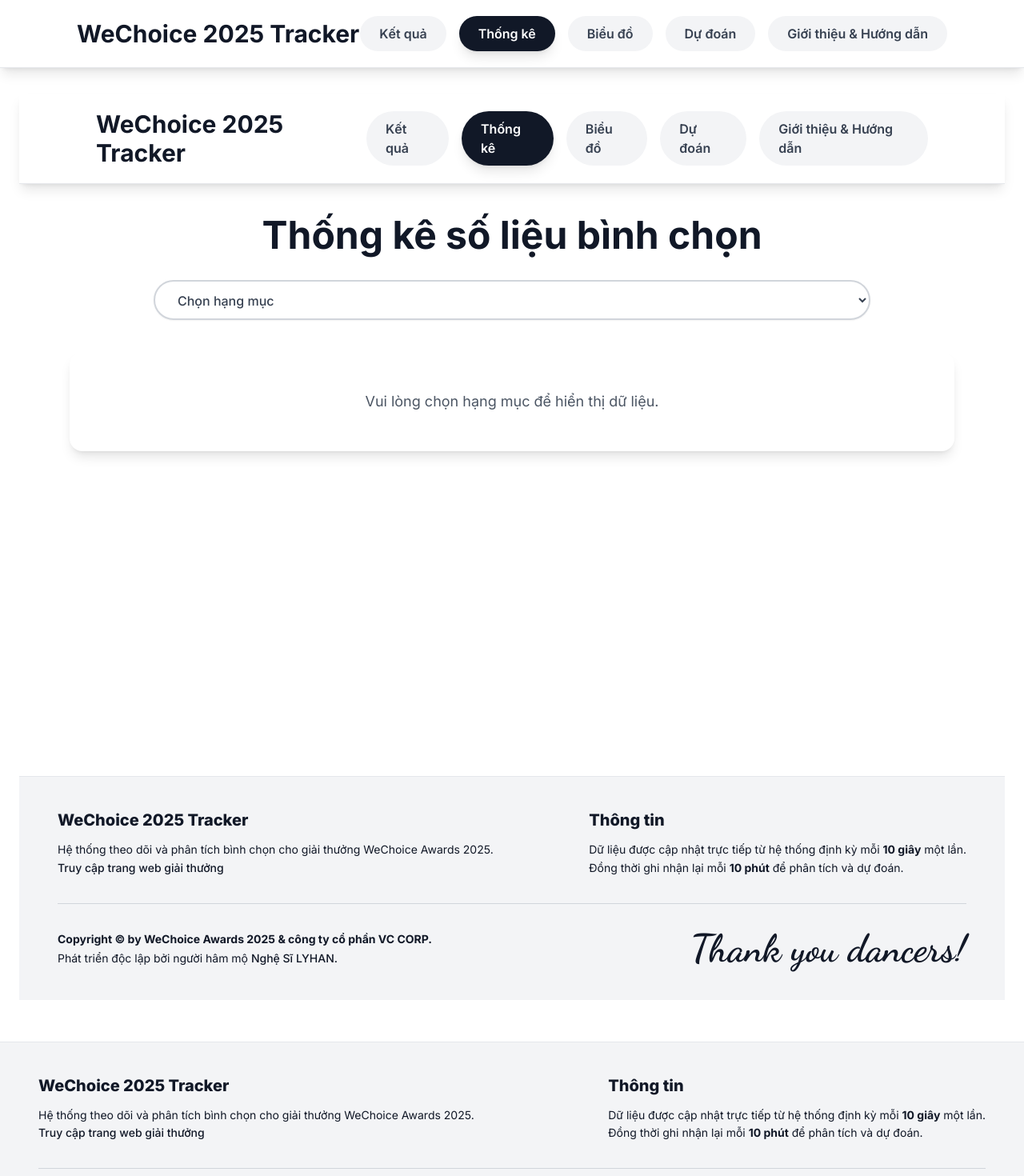
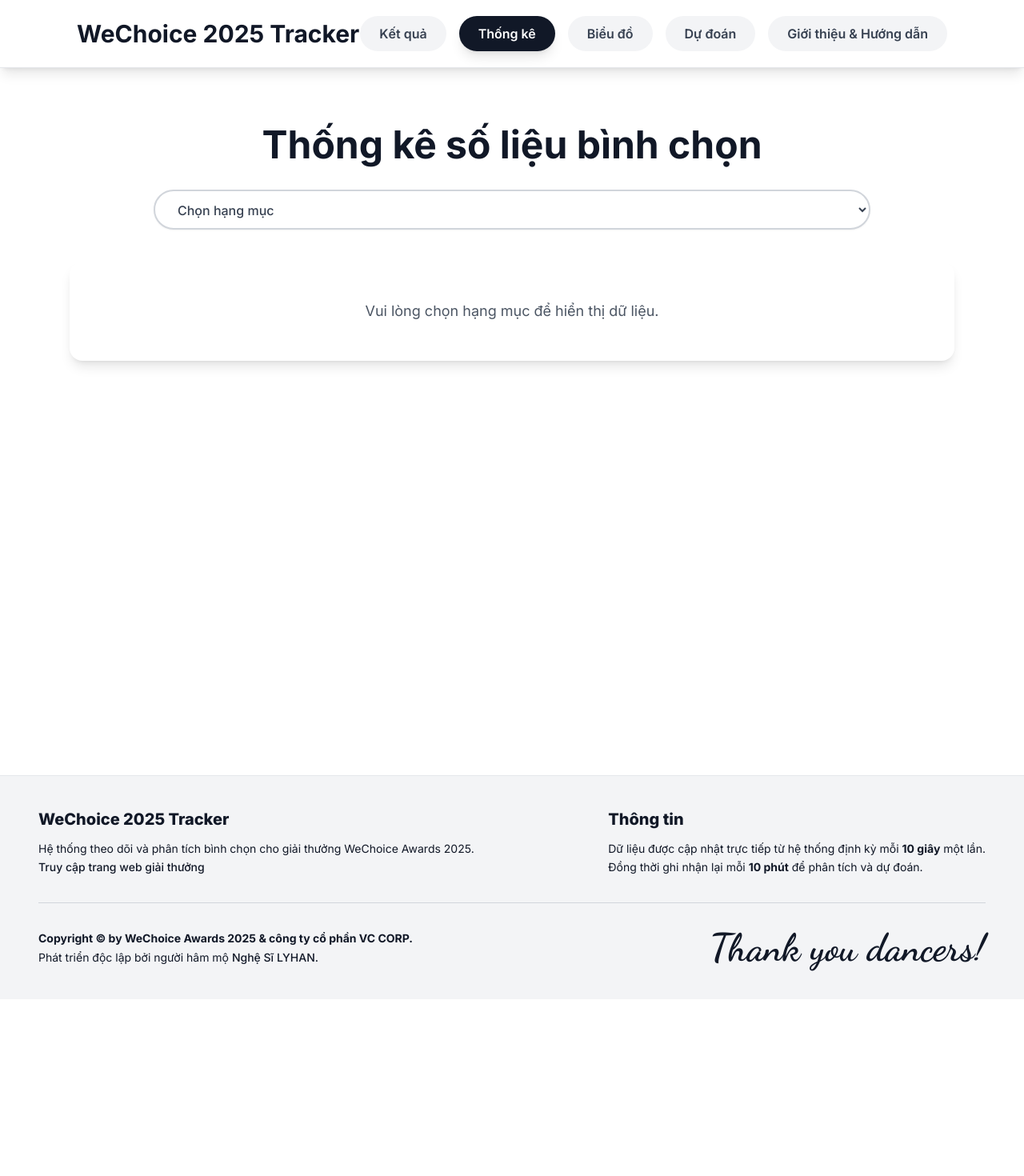
Before and after one commit to ntu09082007-eng/wechoice-tracker-frontend, a React (Vite) app: page /stats in a window 1280 px wide. Shown: the top 1470 px of the page at 80% size. After the commit the page ends 1249 px from the top, so only its background shows below. Built offline with nearby package versions, Linux system fonts and the light colour scheme.

Commit message:
Update StatsPage.tsx

```diff
--- a/src/pages/StatsPage.tsx
+++ b/src/pages/StatsPage.tsx
@@ -1,7 +1,5 @@
 import React, { useEffect, useState } from "react";
 // Import Header & Footer vào lại
-import Header from "../components/Header";
-import Footer from "../components/Footer";
 
 import CategorySelector from "../components/CategorySelector";
 import History from "../components/History";
@@ -55,8 +53,6 @@
 
   return (
     <div className="flex flex-col min-h-screen bg-white">
-      {/* 1. THÊM HEADER */}
-      <Header />
 
       <main className="flex-grow w-full mb-[20px] min-h-[calc(100vh-80px)]">
         <div className="px-4 md:px-8 py-10 max-w-[95%] mx-auto">
@@ -99,8 +95,6 @@
         </div>
       </main>
 
-      {/* 2. THÊM FOOTER */}
-      <Footer />
     </div>
   );
 }
```
